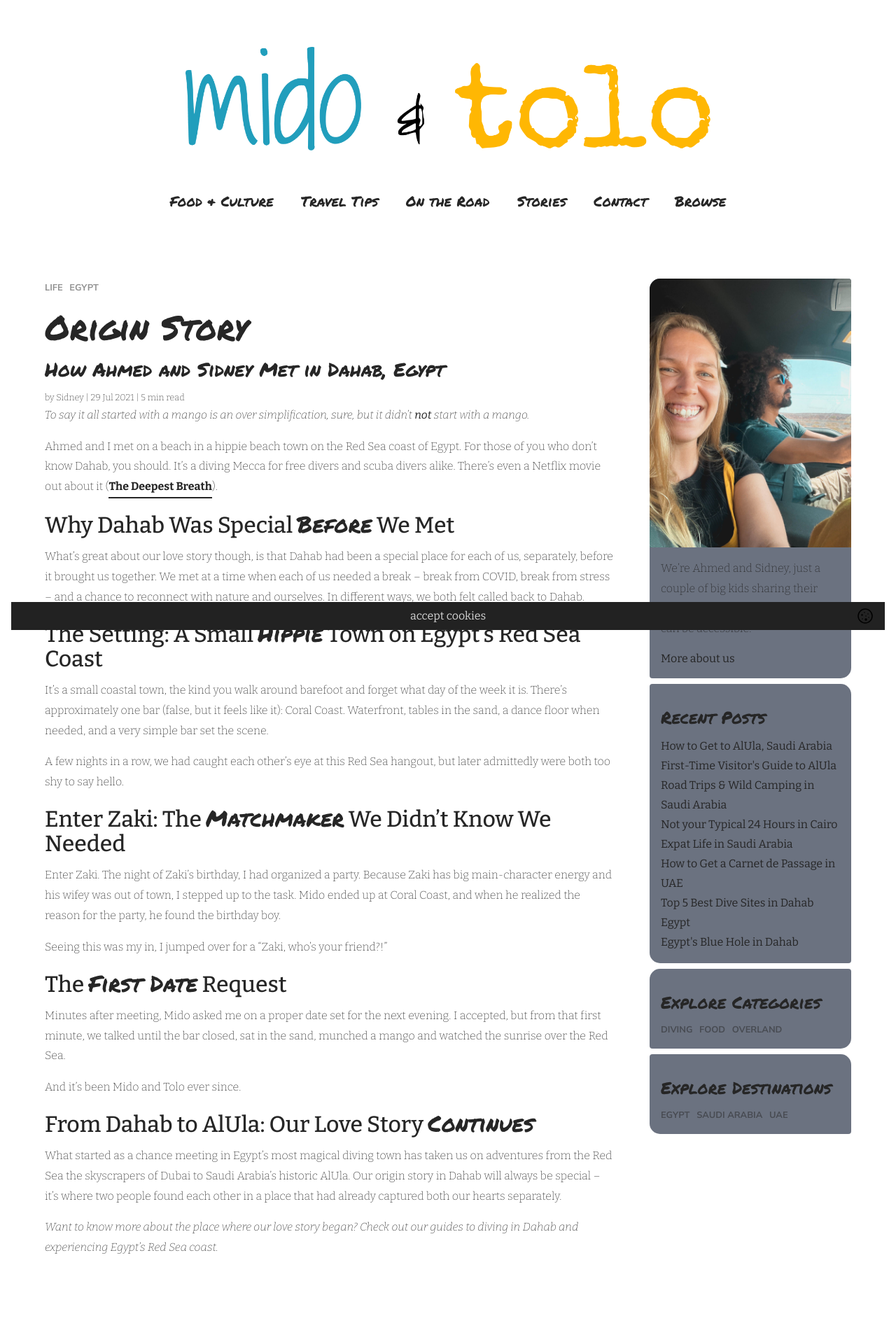
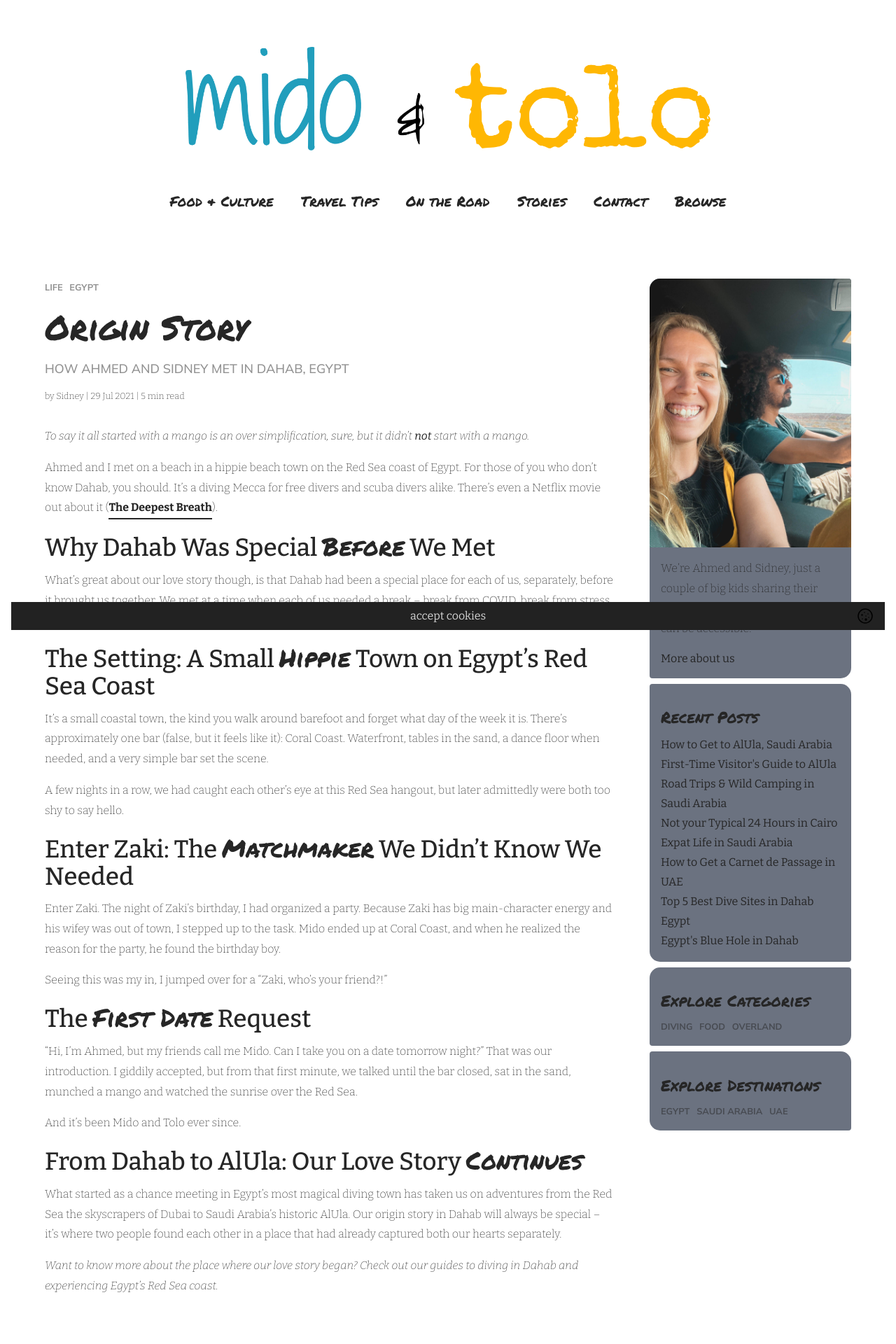
Before and after one commit to SidneyElsayed/midoandtolo-overhaul, a Jekyll site: the page built from _posts/2021-07-29-origin-story.md, in a window 1280 px wide. Shown: the top 1920 px of the page at 70% size. Built offline with Jekyll 4.4.1, drawn with Linux system fonts in a browser that asks for light colours; nearby versions of some CDN libraries; comment, search, counter and statistics services are not loaded.

```diff
--- a/_data/navigation.yml
+++ b/_data/navigation.yml
@@ -49,11 +49,11 @@
   - heading: Stories
     links:
     - text: Origin Story
-      url: /
+      url: /posts/2021/origin-story
     - text: Meet the Gang
-      url: /
+      url: /posts/2021/meet-the-gang
     - text: Cairo to Cambodia
-      url: /
+      url: /posts/2019/cairo-to-cambodia
   - heading: Let's Connect
     links:
     - text: Contact Us
--- a/_layouts/post-with-sidebar.html
+++ b/_layouts/post-with-sidebar.html
@@ -14,12 +14,12 @@
             {% endfor %}
 
             <h1 class="featured-font"> {{ page.title }} </h1>
-            <h3 class="featured-font"> {{ page.subtitle }} </h3>
+            <h3 class="detail-font text-lg uppercase opacity-50"> {{ page.subtitle }} </h3>
 
             <p class="post-info"> by {{ page.author }} | {{ page.date | date_to_string }} | {{ page.read }} read </p>
 
         </div>
-        <div class="pr-12">
+        <div class="pr-12 pt-8">
 
             {{content}}
 
--- a/_posts/2021-07-29-origin-story.md
+++ b/_posts/2021-07-29-origin-story.md
@@ -43,7 +43,7 @@
 
 ## The **First Date** Request
 
-Minutes after meeting, Mido asked me on a proper date set for the next evening. I accepted, but from that first minute, we talked until the bar closed, sat in the sand, munched a mango and watched the sunrise over the Red Sea.
+"Hi, I'm Ahmed, but my friends call me Mido. Can I take you on a date tomorrow night?" That was our introduction. I giddily accepted, but from that first minute, we talked until the bar closed, sat in the sand, munched a mango and watched the sunrise over the Red Sea.
 
 And it's been Mido and Tolo ever since.
 
--- a/assets/css/style.css
+++ b/assets/css/style.css
@@ -536,14 +536,14 @@
 .mb-2 {
     margin-bottom: 0.5rem;
 }
+.mb-3 {
+    margin-bottom: 0.75rem;
+}
 .mb-4 {
     margin-bottom: 1rem;
 }
 .mt-2 {
     margin-top: 0.5rem;
-}
-.mb-3 {
-    margin-bottom: 0.75rem;
 }
 .mt-8 {
     margin-top: 2rem;
@@ -809,10 +809,6 @@
     font-size: 1.25rem;
     line-height: 1.75rem;
 }
-.text-sm {
-    font-size: 0.875rem;
-    line-height: 1.25rem;
-}
 .font-bold {
     font-weight: 700;
 }
@@ -837,17 +833,20 @@
 .uppercase {
     text-transform: uppercase;
 }
+.leading-7 {
+    line-height: 1.75rem;
+}
 .leading-8 {
     line-height: 2rem;
 }
 .leading-none {
     line-height: 1;
 }
-.leading-7 {
-    line-height: 1.75rem;
-}
 .tracking-wide {
     letter-spacing: 0.025em;
+}
+.opacity-50 {
+    opacity: 0.5;
 }
 .outline-none {
     outline: 2px solid transparent;
@@ -926,10 +925,10 @@
 }
 
 h1 { font-size: 3rem; }
-h2 { font-size: 2rem; }
-h3 { font-size: 1.7rem; }
-h4 { font-size: 1.5rem; }
-h5 { font-size: 1.3rem; }
+h2 { font-size: 2.2rem; }
+h3 { font-size: 1.6rem; }
+h4 { font-size: 1.4rem; }
+h5 { font-size: 1.2rem; }
 h6 { font-size: 1.1rem; }
 
 p, li {
```
Also changed, not shown: _posts/2025-03-06-24-hours-in-cairo-local-guide.md (+1 -0 lines), style.css (+4 -4 lines).
